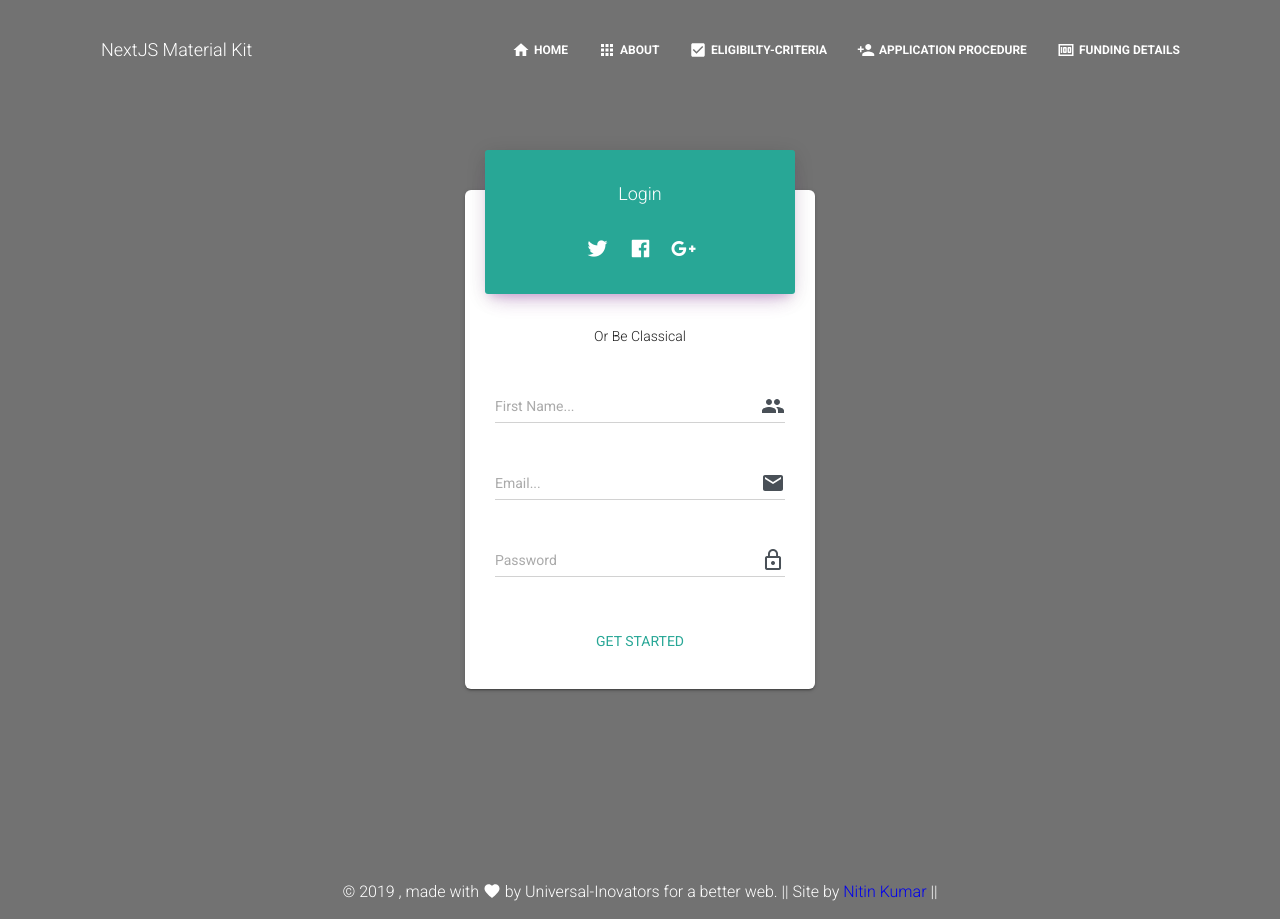
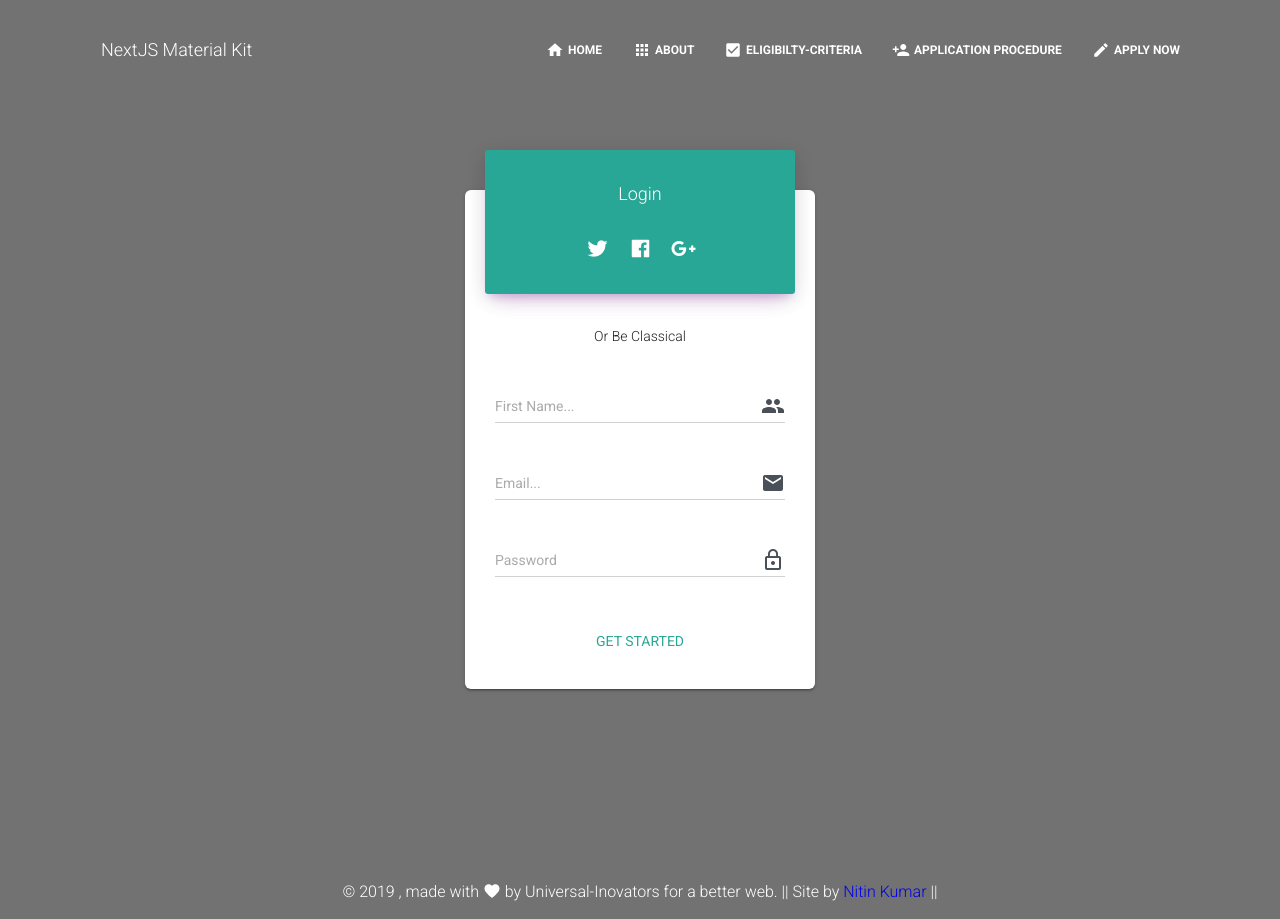
Before and after one commit to snitin315/startup-website, a Next.js app: page /login in a window 1280 px wide. Built offline with nearby package versions, Linux system fonts and the light colour scheme.

Commit message:
update Header Links

```diff
--- a/components/Header/HeaderLinks.js
+++ b/components/Header/HeaderLinks.js
@@ -7,7 +7,7 @@ import List from "@material-ui/core/List";
 import ListItem from "@material-ui/core/ListItem";
 
 // @material-ui/icons
-import { Apps,Home,PersonAdd,CheckBox,Money,People} from "@material-ui/icons";
+import { Apps,Home,PersonAdd,CheckBox,Money,People, Create} from "@material-ui/icons";
 
 // core components
 import Button from "components/CustomButtons/Button.js";
@@ -58,14 +58,13 @@ export default function HeaderLinks(props) {
       </ListItem>
       <ListItem className={classes.listItem}>
         <Button
-          href="/funding-details"
+          href="/application/form"
           color="transparent"
           className={classes.navLink}
         >
-          <Money className={classes.icons} /> <strong>Funding Details</strong>
+          <Create className={classes.icons} /> <strong>Apply Now</strong>
         </Button>
       </ListItem>
-
     </List>
   );
 }
```
